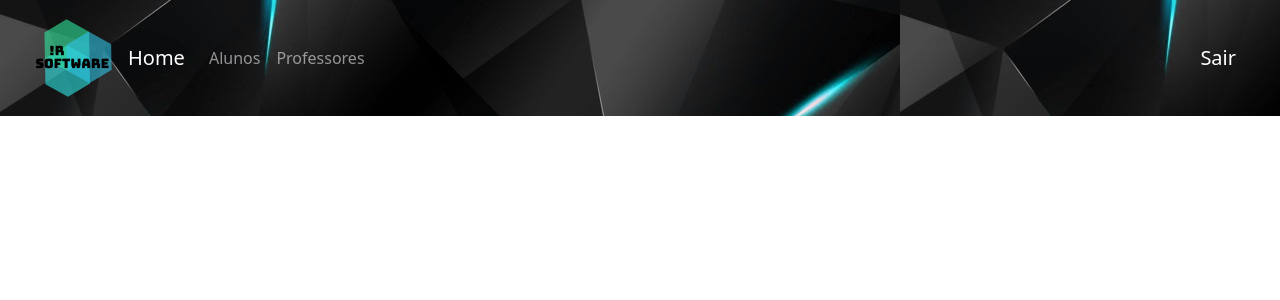
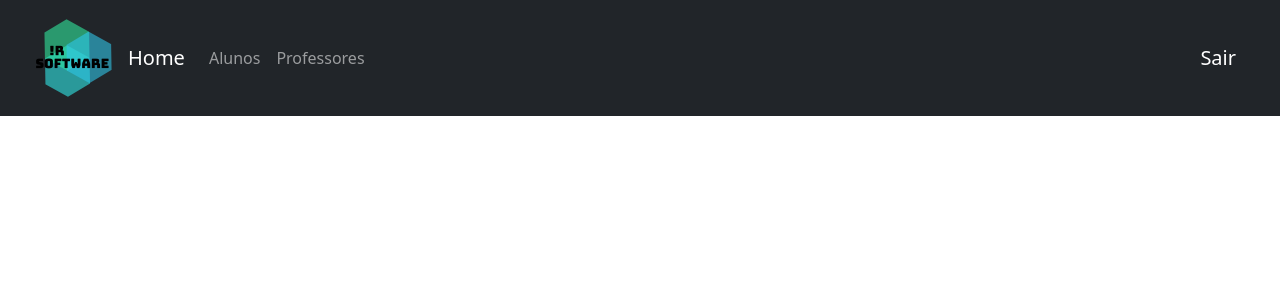
Before and after one commit to rcdev99/CadProf, a PHP site: page /view/header.php in a window 1280 px wide. Shown: the top 300 px of the page. Run offline with PHP 8.4, Linux system fonts and the light colour scheme; some libraries are stand-ins or nearby versions.

Commit message:
fix: Ajuste background

```diff
--- a/assets/css/style.css
+++ b/assets/css/style.css
@@ -27,7 +27,7 @@
 }
 
 .header-background {
-	background-image: url(/assets/img/background.jpg);
+	background-color: #032703;
 }
 
 footer {
```
